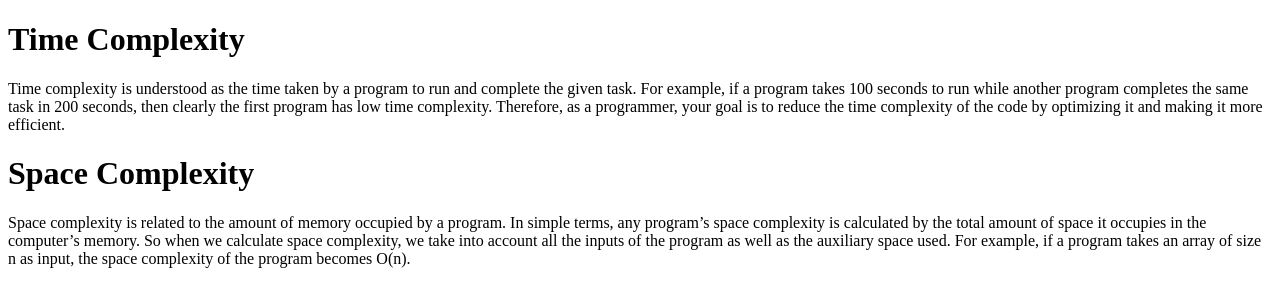
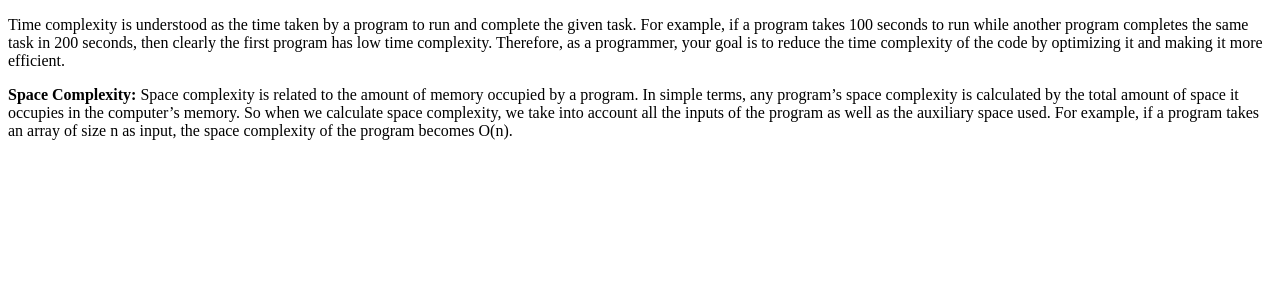
Before and after one commit to acciojob/time-and-space-complexity-hardiksarkar, a website: page main.html in a window 1280 px wide. Drawn offline with Linux system fonts and the light colour scheme.

Commit message:
created a submission

```diff
--- a/main.html
+++ b/main.html
@@ -8,10 +8,8 @@
 
 <body>
 	<!-- the entire body must be written by student -->
-		<h1>Time Complexity</h1>
         <p>Time complexity is understood as the time taken by a program to run and complete the given task. For example, if a program takes 100 seconds to run while another program completes the same task in 200 seconds, then clearly the first program has low time complexity. Therefore, as a programmer, your goal is to reduce the time complexity of the code by optimizing it and making it more efficient.</p>
-		<h1>Space Complexity</h1>
-		<p>Space complexity is related to the amount of memory occupied by a program. In simple terms, any program’s space complexity is calculated by the total amount of space it occupies in the computer’s memory. So when we calculate space complexity, we take into account all the inputs of the program as well as the auxiliary space used. For example, if a program takes an array of size n as input, the space complexity of the program becomes O(n).</p>
+		<p><b>Space Complexity: </b>Space complexity is related to the amount of memory occupied by a program. In simple terms, any program’s space complexity is calculated by the total amount of space it occupies in the computer’s memory. So when we calculate space complexity, we take into account all the inputs of the program as well as the auxiliary space used. For example, if a program takes an array of size n as input, the space complexity of the program becomes O(n).</p>
     <script type="text/javascript" src="./script.js">
 </script>
 
```
